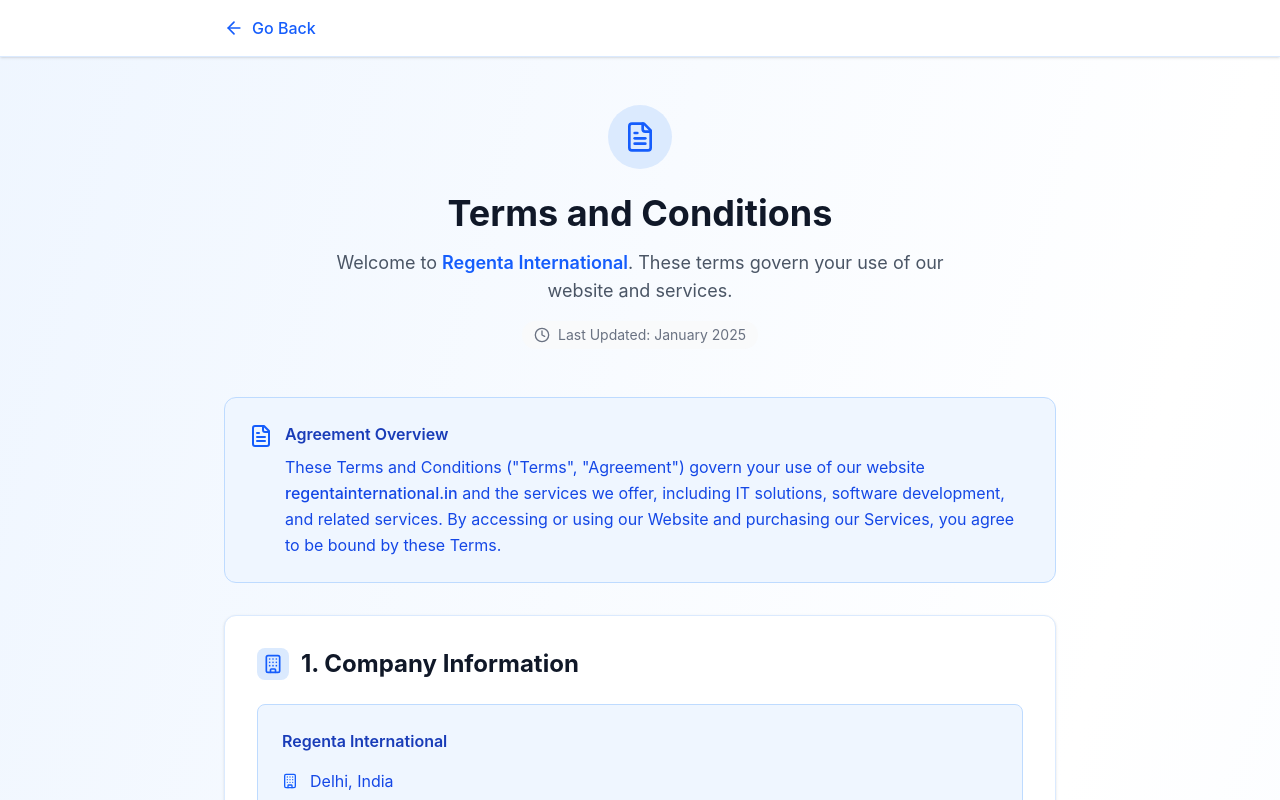
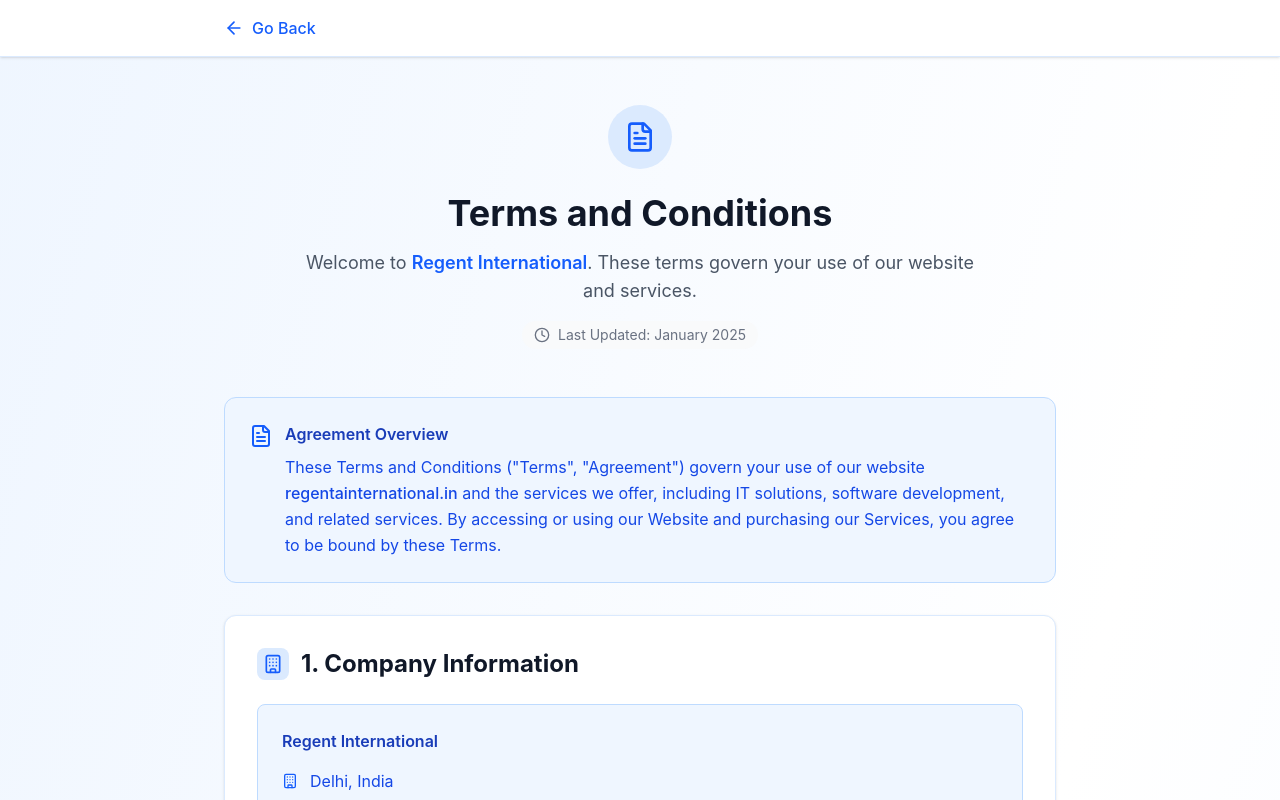
Before and after one commit to regentainternstional/regenta-international, a React (Vite) app in the folder frontend/: page /terms in a window 1280 px wide. Shown: the top 800 px of the page. Built offline with nearby package versions, Linux system fonts and the light colour scheme.

Commit message:
fix: correct spelling of "Regenta" to "Regent" throughout the application

```diff
--- a/frontend/index.html
+++ b/frontend/index.html
@@ -5,7 +5,7 @@
   <meta charset="UTF-8" />
   <link rel="icon" type="image/svg+xml" href="/vite.svg" />
   <meta name="viewport" content="width=device-width, initial-scale=1.0" />
-  <title>Regenta Internations</title>
+  <title>Regent International</title>
   <script src="https://checkout.razorpay.com/v1/checkout.js"
     onload="console.log('Razorpay script loaded successfully'); window.razorpayLoaded = true;"
     onerror="console.error('Failed to load Razorpay script'); window.razorpayError = true;"></script>
--- a/frontend/src/Components/DevelopmentProcess.jsx
+++ b/frontend/src/Components/DevelopmentProcess.jsx
@@ -15,7 +15,7 @@
         {/* Description */}
         <div className="text-gray-600 space-y-5 mt-8 max-w-3xl mx-auto">
           <p>
-            At RegentaInternational Technologies, our commitment to excellence shines through
+            At RegentInternational Technologies, our commitment to excellence shines through
             in our services. We believe in providing unparalleled experiences for
             both our clients and their customers.
           </p>
--- a/frontend/src/Components/Footer.jsx
+++ b/frontend/src/Components/Footer.jsx
@@ -12,9 +12,9 @@
     <footer id="footer" className="bg-gray-100 text-gray-700">
       <div className="max-w-7xl mx-auto px-6 py-12 grid grid-cols-1 md:grid-cols-4 gap-10">
         <div>
-          <p>Regenta International</p>
+          <p>Regent International</p>
           <p className="text-sm">
-            RegentaInternational Technologies is a dynamic IT and software
+            RegentInternational Technologies is a dynamic IT and software
             company, dedicated to excellence in technology solutions.
           </p>
         </div>
@@ -87,7 +87,7 @@
       </div>
 
       <div className="bg-blue-600 text-white text-center py-3 text-sm">
-        ©2025. Regenta International. All Rights Reserved.
+        ©2025. Regent International. All Rights Reserved.
       </div>
     </footer>
   );
--- a/frontend/src/Components/HeroSection.jsx
+++ b/frontend/src/Components/HeroSection.jsx
@@ -36,13 +36,13 @@
         {/* Main Heading */}
         <h1 className="text-3xl sm:text-4xl md:text-6xl font-extrabold text-gray-800 mb-4 sm:mb-6 leading-snug sm:leading-tight">
           Shape Your <br />
-          Business at <span className="text-blue-600">Regenta International</span>
+          Business at <span className="text-blue-600">Regent International</span>
         </h1>
 
         {/* Paragraph */}
         <p className="text-gray-700 text-sm sm:text-base md:text-lg leading-relaxed max-w-3xl mx-auto">
           Welcome to our portfolio page, where we proudly showcase a diverse range of
-          projects that exemplify the quality and creativity of our work at Regenta International.
+          projects that exemplify the quality and creativity of our work at Regent International.
           Explore our featured projects to gain insights into our capabilities and discover
           how we can help bring your ideas to life.
         </p>
--- a/frontend/src/Components/Navbar.jsx
+++ b/frontend/src/Components/Navbar.jsx
@@ -19,7 +19,7 @@
 
         {/* Logo */}
         <div className="text-xl sm:text-2xl md:text-3xl font-extrabold text-gray-900">
-          <span className="text-blue-600 pr-1">Regenta</span>
+          <span className="text-blue-600 pr-1">Regent</span>
           <span className="text-gray-700 font-extrabold">International</span>
         </div>
 
--- a/frontend/src/Components/Testinonials.jsx
+++ b/frontend/src/Components/Testinonials.jsx
@@ -6,22 +6,22 @@
 
 const testimonials = [
   {
-    text: "We are very pleased with the website created by Regenta International Technologies for Minpatna.com, our nursing and paramedical college. Their team comprehensively understood our needs and delivered a website that is both visually impressive and user-friendly.",
+    text: "We are very pleased with the website created by Regent International Technologies for Minpatna.com, our nursing and paramedical college. Their team comprehensively understood our needs and delivered a website that is both visually impressive and user-friendly.",
     name: "Prem Kumar",
     title: "Founder & CEO of MIN Patna",
   },
   {
-    text: "Working with Regenta International Technologies on our eCommerce Android app has been fantastic. Their team's expertise and dedication resulted in a high-quality, user-friendly app that perfectly meets our needs. I confidently recommend Regenta International Technologies for any eCommerce app development project.",
+    text: "Working with Regent International Technologies on our eCommerce Android app has been fantastic. Their team's expertise and dedication resulted in a high-quality, user-friendly app that perfectly meets our needs. I confidently recommend Regent International Technologies for any eCommerce app development project.",
     name: "Abhilash Maithani",
     title: "Founder & CEO of Garhwal Mobile",
   },
   {
-    text: "I'm thrilled with the website Regenta International Technologies developed for my white labeling business. They understood my needs and created a user-friendly site. I highly recommend Regenta International Technologies for top-notch website development.",
+    text: "I'm thrilled with the website Regent International Technologies developed for my white labeling business. They understood my needs and created a user-friendly site. I highly recommend Regent International Technologies for top-notch website development.",
     name: "Rewati",
     title: "Founder & CEO of Rewati Hitech",
   },
   {
-    text: "The team at Regenta International is excellent. They delivered exactly what we wanted and provided outstanding support throughout the development process.",
+    text: "The team at Regent International is excellent. They delivered exactly what we wanted and provided outstanding support throughout the development process.",
     name: "Rohit Sharma",
     title: "Business Owner",
   },
@@ -35,7 +35,7 @@
           Our <span className="text-blue-600">Testimonials</span>
         </h2>
         <p className="text-gray-600 mb-8">
-          Discover what our clients have to say about their experience working with Regenta International Technologies.
+          Discover what our clients have to say about their experience working with Regent International Technologies.
         </p>
 
         <Swiper
--- a/frontend/src/Components/WhyNexzem.jsx
+++ b/frontend/src/Components/WhyNexzem.jsx
@@ -16,10 +16,10 @@
         {/* Text Content */}
         <div>
           <h2 className="text-3xl sm:text-4xl font-bold text-gray-800 mb-6">
-            Why <span className="text-blue-600">Regenta International</span>
+            Why <span className="text-blue-600">Regent International</span>
           </h2>
           <p className="text-gray-600 text-sm sm:text-base mb-4">
-            Regenta International is dedicated to providing exceptional software solutions,
+            Regent International is dedicated to providing exceptional software solutions,
             setting industry standards with our innovative approach. Our client-centric
             philosophy drives us to deeply understand each business we work with,
             ensuring our solutions are precisely tailored to meet their needs.
@@ -53,7 +53,7 @@
             <div className="absolute inset-0 rounded-full bg-blue-50 transform rotate-12"></div>
             <img
               src={whyImage}
-              alt="Why Regenta International"
+              alt="Why Regent International"
               className="relative z-10 rounded-lg w-full h-full object-cover"
             />
           </div>
--- a/frontend/src/Components/payment/Payment.jsx
+++ b/frontend/src/Components/payment/Payment.jsx
@@ -79,7 +79,7 @@
                 key: import.meta.env.VITE_RAZORPAY_KEY_ID,
                 amount: order.amount,
                 currency: order.currency,
-                name: "Regenta International",
+                name: "Regent International",
                 description: "UPI Payment - Scan QR or use UPI apps",
                 order_id: order.id,
                 prefill: {
--- a/frontend/src/Components/privacy/Privacy.jsx
+++ b/frontend/src/Components/privacy/Privacy.jsx
@@ -84,7 +84,7 @@
             <h1 className="text-4xl font-bold text-gray-900 mb-2">
               Company Policy Norms
             </h1>
-            <p className="text-xl text-gray-600 mb-4">Regenta International</p>
+            <p className="text-xl text-gray-600 mb-4">Regent International</p>
           </div>
         </div>
       </div>
@@ -96,7 +96,7 @@
           <div className="text-center mb-6">
             <Shield className="h-12 w-12 text-blue-600 mx-auto mb-4" />
             <h2 className="text-2xl font-bold text-gray-800 mb-4">
-              Welcome to Regenta International
+              Welcome to Regent International
             </h2>
           </div>
           <p className="text-gray-700 leading-relaxed text-lg">
@@ -166,7 +166,7 @@
               </h4>
               <ul className="list-disc list-inside space-y-2 text-gray-700 ml-4">
                 <li>
-                  Regenta International hires based on merit, skills, and
+                  Regent International hires based on merit, skills, and
                   cultural fit
                 </li>
                 <li>
@@ -179,7 +179,7 @@
                 </li>
                 <li>
                   All intellectual property created during employment or
-                  contractual work with Regenta International is the sole
+                  contractual work with Regent International is the sole
                   property of the company
                 </li>
               </ul>
@@ -368,7 +368,7 @@
                     protection regulations
                   </li>
                   <li>
-                    All intellectual property belongs to Regenta International.
+                    All intellectual property belongs to Regent International.
                   </li>
                   <li>Mandatory Non-Disclosure Agreement (NDA)</li>
                   <li>Unauthorized sharing may result in legal action</li>
@@ -505,7 +505,7 @@
             Policy Updates & Amendments
           </h3>
           <p className="text-gray-300 leading-relaxed max-w-3xl mx-auto">
-            By engaging with Regenta International, you agree to comply with
+            By engaging with Regent International, you agree to comply with
             these policies. We reserve the right to update these terms as
             required by evolving business or legal needs. Employees will be
             notified of any changes in a timely manner.
@@ -518,7 +518,7 @@
             Last updated: {new Date().toLocaleDateString()}
           </p>
           <p className="text-sm text-gray-500 mt-2">
-            © 2024 Regenta International. All rights reserved.
+            © 2024 Regent International. All rights reserved.
           </p>
         </div>
       </div>
--- a/frontend/src/Components/return/Return.jsx
+++ b/frontend/src/Components/return/Return.jsx
@@ -75,7 +75,7 @@
           <p className="text-lg text-gray-600 max-w-2xl mx-auto">
             Thank you for choosing{" "}
             <span className="font-semibold text-blue-600">
-              Regenta International
+              Regent International
             </span>{" "}
             for your IT and software service needs.
           </p>
@@ -265,7 +265,7 @@
               Policy.
             </p>
             <p className="text-gray-500 text-xs mt-2">
-              © 2025 Regenta International. All rights reserved.
+              © 2025 Regent International. All rights reserved.
             </p>
           </div>
         </div>
--- a/frontend/src/Components/terms/Terms.jsx
+++ b/frontend/src/Components/terms/Terms.jsx
@@ -104,7 +104,7 @@
           <p className="text-lg text-gray-600 max-w-2xl mx-auto">
             Welcome to{" "}
             <span className="font-semibold text-blue-600">
-              Regenta International
+              Regent International
             </span>
             . These terms govern your use of our website and services.
           </p>
@@ -149,7 +149,7 @@
             </div>
             <div className="bg-blue-50 rounded-lg p-6 border border-blue-200">
               <h3 className="font-semibold text-blue-800 mb-4">
-                Regenta International
+                Regent International
               </h3>
               <div className="space-y-3">
                 <div className="flex items-center gap-3">
@@ -322,7 +322,7 @@
             <div className="space-y-4">
               <p className="text-gray-700 leading-relaxed">
                 All content, designs, source code, graphics, and materials
-                provided by Regenta International remain our intellectual
+                provided by Regent International remain our intellectual
                 property unless otherwise agreed in writing.
               </p>
               <div className="p-4 bg-purple-50 rounded-lg border border-purple-200">
@@ -397,7 +397,7 @@
             </div>
             <div className="space-y-4">
               <p className="text-gray-700 leading-relaxed">
-                Regenta International will not be held liable for any indirect,
+                Regent International will not be held liable for any indirect,
                 incidental, or consequential damages arising from the use of our
                 services.
               </p>
@@ -507,7 +507,7 @@
               understood, and agree to be bound by these Terms and Conditions.
             </p>
             <p className="text-gray-500 text-xs mt-2">
-              © 2025 Regenta International. All rights reserved.
+              © 2025 Regent International. All rights reserved.
             </p>
           </div>
         </div>
```
Also changed, not shown: frontend/src/Components/FAQSection.jsx (+9 -9 lines), 1 other file (tests, documents, lock files or other folders).
